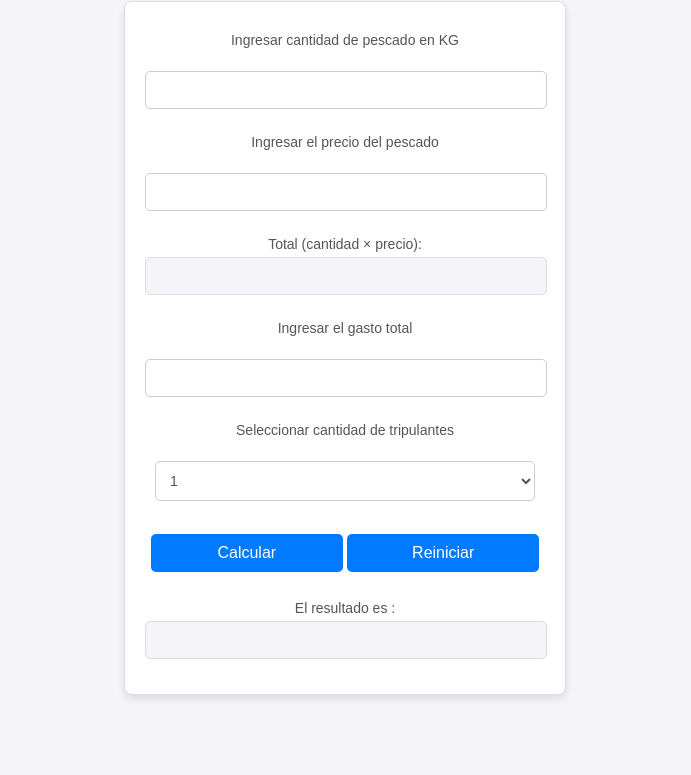
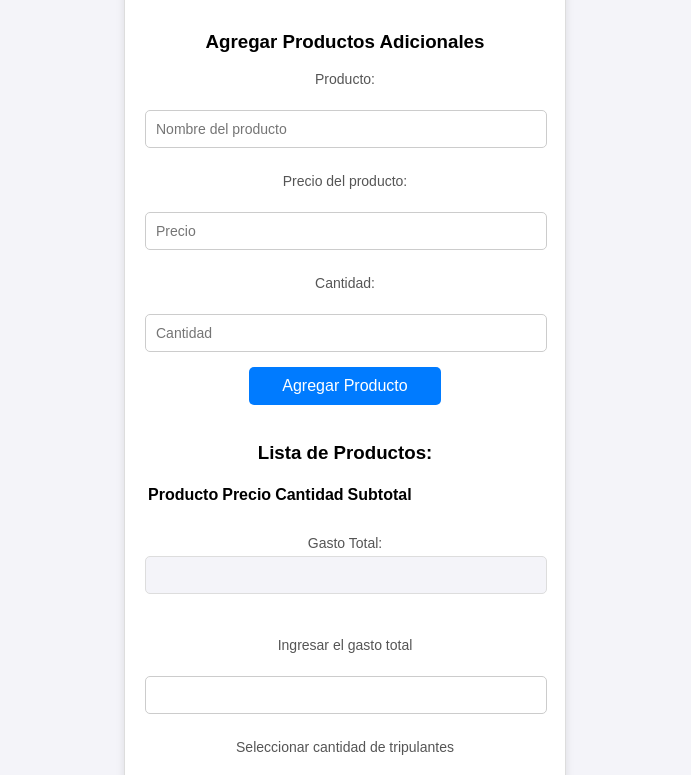
Before and after one commit to Josue070981/estudio, a plain HTML site: page index.html in a window 1280 px wide. Shown: the part 91-866 px from the top of the page, without its empty margins (295-986 px from the left). Before the commit the page ends 800 px from the top, so only its background shows below. Drawn offline with Linux system fonts and the light colour scheme.

Commit message:
Update index.html

```diff
--- a/index.html
+++ b/index.html
@@ -3,12 +3,15 @@
 <head>
     <meta charset="UTF-8">
     <meta name="viewport" content="width=device-width, initial-scale=1.0">
-    <title>Pagina web pesca</title>
+    <title>Calculadora de Gastos</title>
     <link rel="stylesheet" href="style.css">
 </head>
 <body>
-    <h1>Bienvenido a la pagina web para Calcular</h1>
+    <h1>Bienvenido a la página web para Calcular</h1>
+    <img src="imagenes/shark-jaws_38120.png" alt="Icono de tiburón">
+
     <form id="formulario">
+        <!-- Formulario original -->
         <label for="cantidadPescado">Ingresar cantidad de pescado en KG</label><br>
         <input type="text" id="cantidadPescado"><br>
 
@@ -18,8 +21,38 @@
         <label for="totalPescado">Total (cantidad × precio):</label>
         <input type="text" id="totalPescado" readonly><br>
 
+        <!-- Nueva sección para agregar productos -->
+        <h3>Agregar Productos Adicionales</h3>
+        <label for="producto">Producto:</label><br>
+        <input type="text" id="producto" placeholder="Nombre del producto"><br>
+
+        <label for="precioProducto">Precio del producto:</label><br>
+        <input type="text" id="precioProducto" placeholder="Precio"><br>
+
+        <label for="cantidadProducto">Cantidad:</label><br>
+        <input type="text" id="cantidadProducto" placeholder="Cantidad"><br>
+
+        <button type="button" id="agregarProducto">Agregar Producto</button><br><br>
+
+        <h3>Lista de Productos:</h3>
+        <table id="tablaProductos">
+            <thead>
+                <tr>
+                    <th>Producto</th>
+                    <th>Precio</th>
+                    <th>Cantidad</th>
+                    <th>Subtotal</th>
+                </tr>
+            </thead>
+            <tbody></tbody>
+        </table><br>
+
+        <label for="gastoTotal">Gasto Total:</label>
+        <input type="text" id="gastoTotal" readonly><br><br>
+
+        <!-- Parte original del formulario -->
         <label for="gastoTotal">Ingresar el gasto total</label><br>
-        <input type="text" id="gastoTotal"><br>
+        <input type="text" id="gastoExtra"><br>
 
         <label for="tripulantes">Seleccionar cantidad de tripulantes</label><br>
         <select id="tripulantes" name="tripulantes">
```
